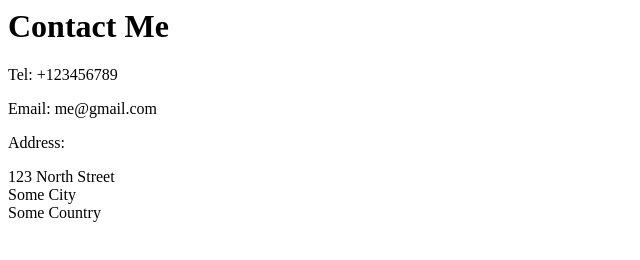
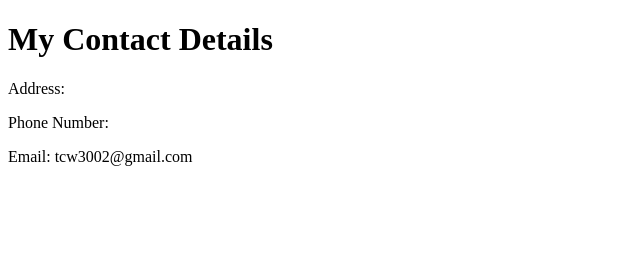
Before and after one commit to TobyCW/html-Portfolio, a plain HTML site: page public/contact.html in a window 1280 px wide. Shown: the whole page, without its empty margins (0-640 px from the left). Drawn offline with Linux system fonts and the light colour scheme.

Commit message:
Update contact.html
added necessary updates - e.g., Boiler plate etc

```diff
--- a/public/contact.html
+++ b/public/contact.html
@@ -1,9 +1,14 @@
-<h1>Contact Me</h1>
-<p>Tel: +123456789</p>
-<p>Email: me@gmail.com</p>
-<p>Address:</p>
-<p>
-  123 North Street<br />
-  Some City<br />
-  Some Country <br />
-</p>
+<!DOCTYPE html>
+<html lang="en">
+<head>
+    <meta charset="UTF-8">
+    <meta name="viewport" content="width=device-width, initial-scale=1.0">
+    <title>Contact Me</title>
+</head>
+<body>
+   <h1>My Contact Details</h1>
+    <p>Address:</p>
+    <p>Phone Number:</p>
+    <P>Email: tcw3002@gmail.com</P>
+</body>
+</html>
```
